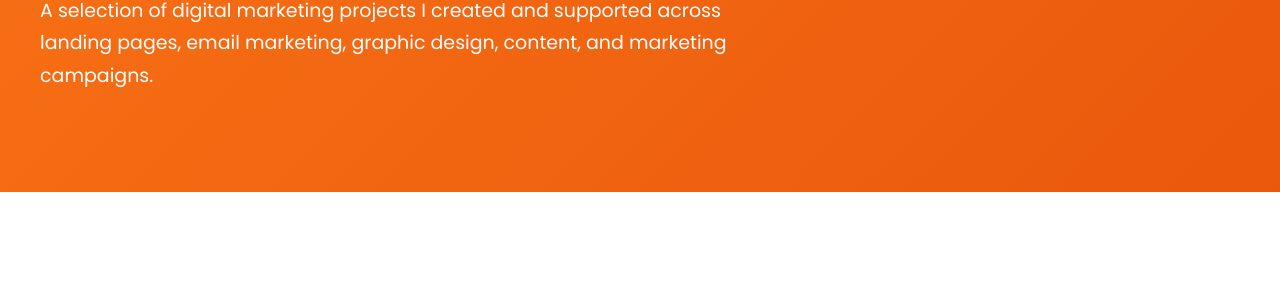
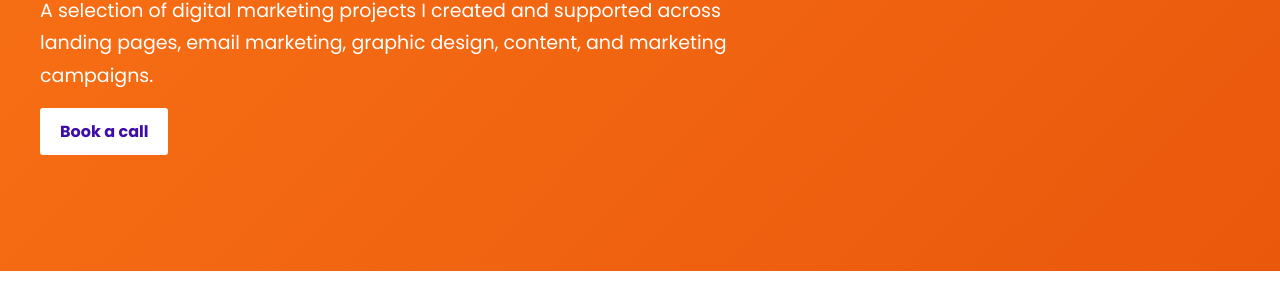
Before and after one commit to kevinarevaloph/kevinarevaloph.github.io, a plain HTML site: page projects.html in a window 1280 px wide. Shown: the part 329-628 px from the top of the page. Drawn offline with Linux system fonts and the light colour scheme.

Commit message:
Update projects.html

```diff
--- a/projects.html
+++ b/projects.html
@@ -207,6 +207,11 @@ height="0" width="0" style="display:none;visibility:hidden"></iframe></noscript>
             and supported across landing pages, email marketing,
             graphic design, content, and marketing campaigns.
           </p>
+		  <p>
+			  <a href="https://kevinarevaloph.github.io/contact-us/contact-us" class="btn purple1 resume-download" target="_blank" rel="noopener noreferrer" data-cta="Book a call">
+            Book a call
+          </a>
+		  </p>
 
         </div>
 
```
